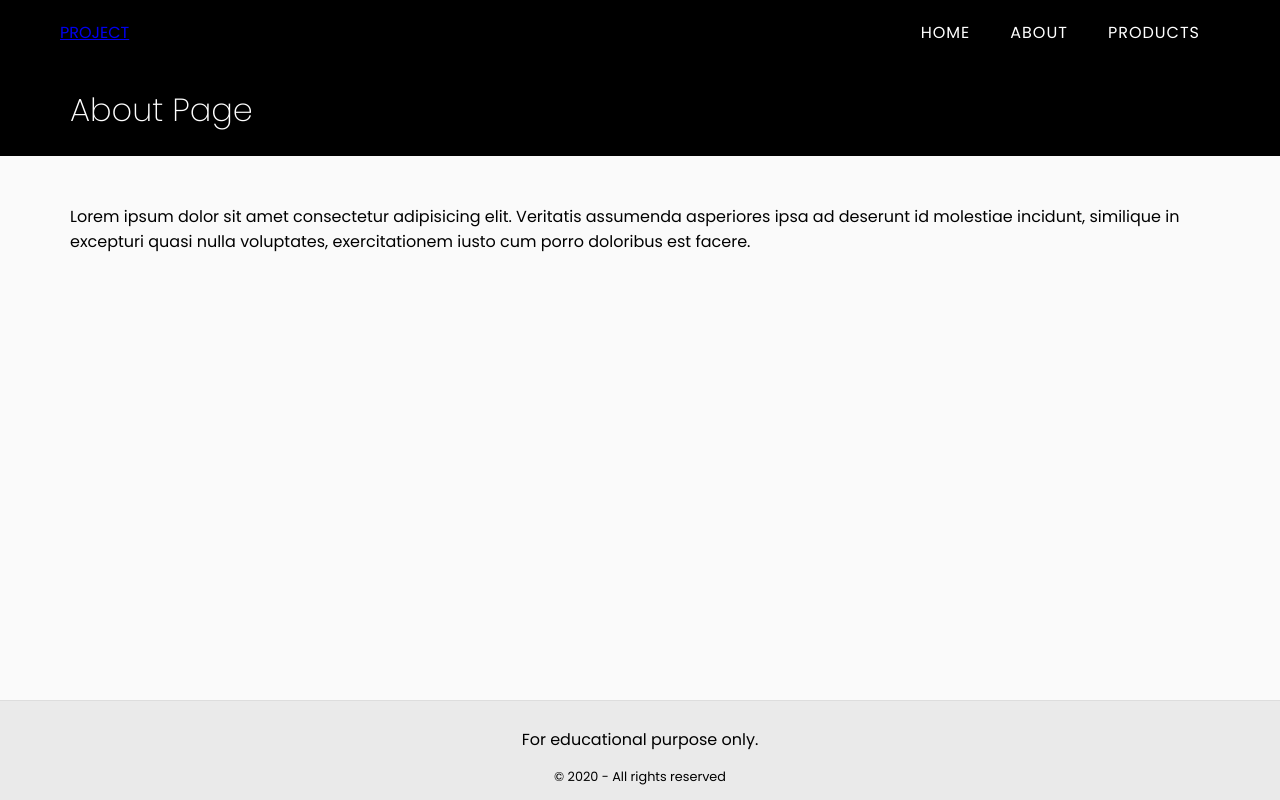
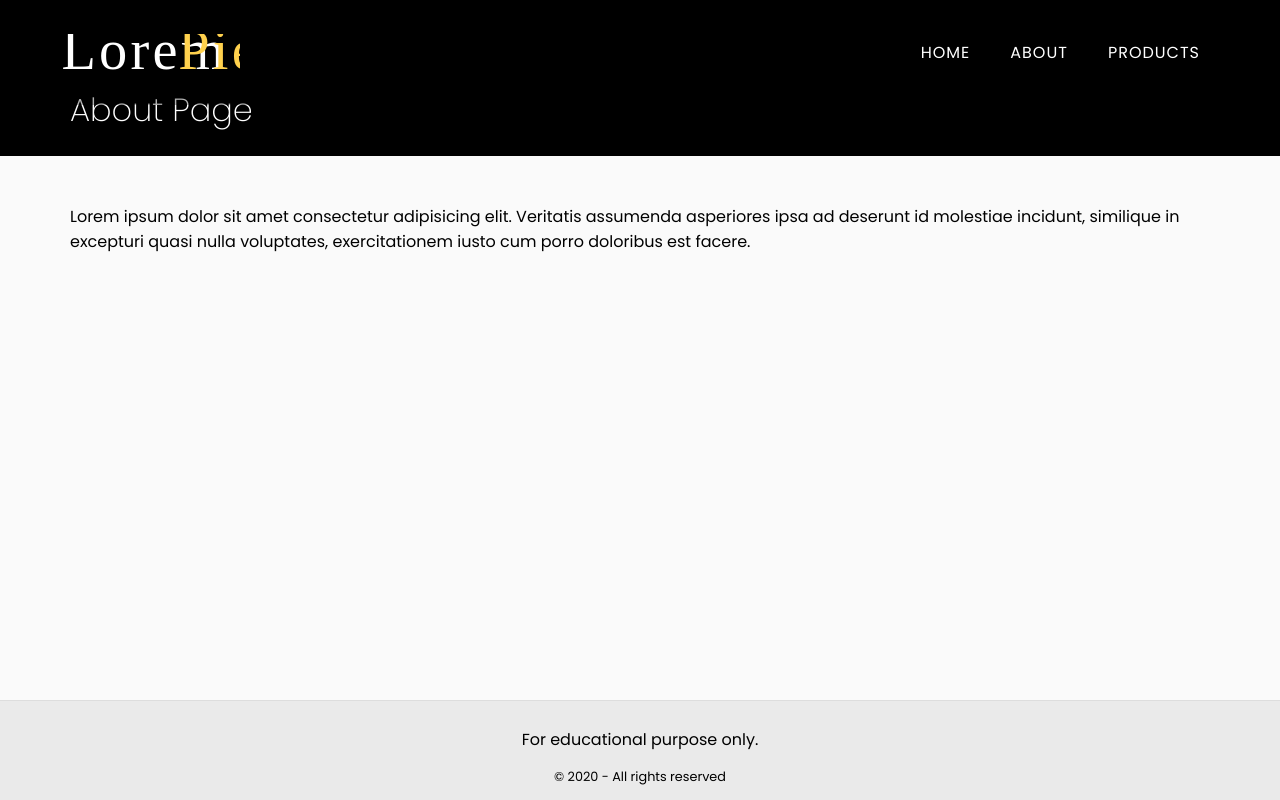
Before and after one commit to arielcardoso/ecommerce-website, a React (Create React App) app: page /about in a window 1280 px wide. Built offline with nearby package versions, Linux system fonts and the light colour scheme.

Commit message:
Update navbar

```diff
--- a/src/assets/styles/_nav.scss
+++ b/src/assets/styles/_nav.scss
@@ -10,6 +10,11 @@ nav {
         color: $light-color;
         min-height: $nav-height;
         @include flex-between;
+        align-items: center;
+    }
+
+    .logo img {
+        max-width: 120px;
     }
 
     .nav-menu {
@@ -52,6 +57,10 @@ nav {
     @include mq($screen-md-min) {
         background-color: rgba(0, 0, 0, 0.3);
 
+        .logo img {
+            max-width: 180px;
+        }
+
         .nav-icon{
             display: none;
         }
@@ -61,13 +70,10 @@ nav {
             justify-content: flex-end;
             position: static;
             height: auto;
-            li {
-                padding: 0 $navItem-padding*2;
-            }
-            &.active {
-                li {
-                    padding: initial;
-                }
+
+            li, &.active{
+                background-color: transparent;
+                height: auto;
             }
 
         }
--- a/src/components/Nav.js
+++ b/src/components/Nav.js
@@ -2,6 +2,8 @@ import React, {useState} from 'react'
 import ReactDOM from 'react-dom';
 import LineIcon from 'react-lineicons';
 import {Link, NavLink} from 'react-router-dom'
+
+import Logo from '../assets/images/logo.svg';
 
 const Nav = () => {
     const [clicked, setClicked] = useState(false);
@@ -11,7 +13,10 @@ const Nav = () => {
     return (
         <nav>
             <div className="navbar container">
-                <Link onClick={handleClick} to='/' >PROJECT</Link>
+                <Link className='logo' to='/' >
+                    <img src={Logo} title='LoremPie' />
+                </Link>
+
                 <div className='nav-icon' onClick={handleClick}>
                     <LineIcon name={clicked ? 'close' : 'menu'} size="lg" />
                 </div>
```
Also changed, not shown: src/assets/images/logo.svg (added).
